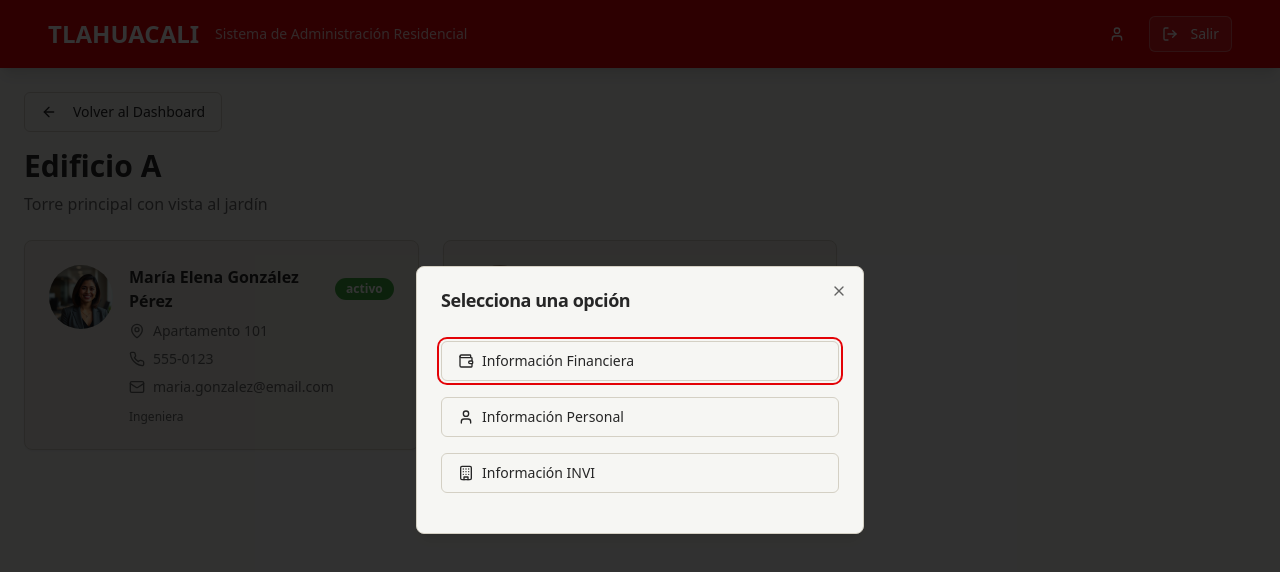
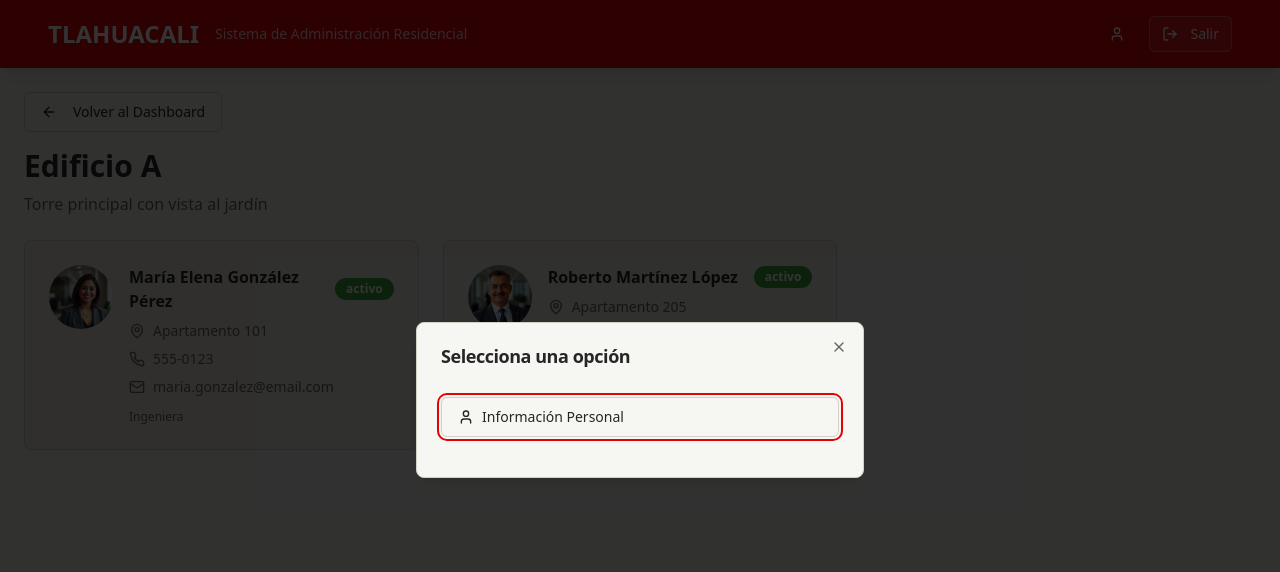
Before and after one commit to Bellion180/urban-nest, a React (Vite) app: page /building/1 in a window 1280 px wide. Both pictures are taken after a click on the element 221 px from the left and 345 px from the top of the page. Shown: the top 572 px of the page. Built offline with nearby package versions, Linux system fonts and the light colour scheme.

Commit message:
visualizacion de datos (usuario)

```diff
--- a/src/components/BuildingResidents.tsx
+++ b/src/components/BuildingResidents.tsx
@@ -5,12 +5,14 @@ import { Button } from '@/components/ui/button';
 import { Badge } from '@/components/ui/badge';
 import { Dialog, DialogContent, DialogHeader, DialogTitle } from '@/components/ui/dialog';
 import { buildings, residents } from '@/data/mockData';
+import { useAuth } from '@/contexts/AuthContext';
 import { ArrowLeft, Phone, Mail, MapPin, Wallet, User, Building } from 'lucide-react';
 import Header from './Header';
 
 const BuildingResidents = () => {
   const { buildingId } = useParams();
   const navigate = useNavigate();
+  const { isAdmin } = useAuth();
   const [selectedResident, setSelectedResident] = React.useState<string | null>(null);
   const [isDialogOpen, setIsDialogOpen] = React.useState(false);
 
@@ -30,13 +32,17 @@ const BuildingResidents = () => {
     if (selectedResident) {
       switch (option) {
         case 'financieros':
+          if (isAdmin) {
             navigate(`/resident/${selectedResident}/financial`);
+          }
           break;
         case 'personal':
           navigate(`/resident/${selectedResident}/personal`);
           break;
         case 'invi':
+          if (isAdmin) {
             navigate(`/resident/${selectedResident}/invi`);
+          }
           break;
       }
       setIsDialogOpen(false);
@@ -133,6 +139,7 @@ const BuildingResidents = () => {
             <DialogTitle>Selecciona una opción</DialogTitle>
           </DialogHeader>
           <div className="grid gap-4 py-4">
+            {isAdmin && (
               <Button
                 variant="outline"
                 className="w-full flex items-center justify-start gap-2"
@@ -141,6 +148,7 @@ const BuildingResidents = () => {
                 <Wallet className="h-4 w-4" />
                 Información Financiera
               </Button>
+            )}
             <Button
               variant="outline"
               className="w-full flex items-center justify-start gap-2"
@@ -149,6 +157,7 @@ const BuildingResidents = () => {
               <User className="h-4 w-4" />
               Información Personal
             </Button>
+            {isAdmin && (
               <Button
                 variant="outline"
                 className="w-full flex items-center justify-start gap-2"
@@ -157,6 +166,7 @@ const BuildingResidents = () => {
                 <Building className="h-4 w-4" />
                 Información INVI
               </Button>
+            )}
           </div>
         </DialogContent>
       </Dialog>
--- a/src/components/ResidentDetailModal.tsx
+++ b/src/components/ResidentDetailModal.tsx
@@ -5,6 +5,7 @@ import { Badge } from '@/components/ui/badge';
 import { Tabs, TabsContent, TabsList, TabsTrigger } from '@/components/ui/tabs';
 import { Card, CardContent, CardHeader, CardTitle } from '@/components/ui/card';
 import { Resident } from '@/types/user';
+import { useAuth } from '@/contexts/AuthContext';
 import {
   User,
   DollarSign,
@@ -33,6 +34,8 @@ const ResidentDetailModal: React.FC<ResidentDetailModalProps> = ({
   onClose,
   onPhotoClick
 }) => {
+  const { isAdmin } = useAuth();
+
   if (!resident) return null;
 
   return (
@@ -47,11 +50,13 @@ const ResidentDetailModal: React.FC<ResidentDetailModalProps> = ({
 
         <div className="mt-4">
           <Tabs defaultValue="personal" className="w-full">
-            <TabsList className="grid w-full grid-cols-3">
+            <TabsList className={`grid w-full ${isAdmin ? 'grid-cols-3' : 'grid-cols-1'}`}>
               <TabsTrigger value="personal" className="flex items-center space-x-2">
                 <User className="h-4 w-4" />
                 <span>Información Personal</span>
               </TabsTrigger>
+              {isAdmin && (
+                <>
                   <TabsTrigger value="financial" className="flex items-center space-x-2">
                     <DollarSign className="h-4 w-4" />
                     <span>Información Financiera</span>
@@ -60,6 +65,8 @@ const ResidentDetailModal: React.FC<ResidentDetailModalProps> = ({
                     <FileText className="h-4 w-4" />
                     <span>Información INVI</span>
                   </TabsTrigger>
+                </>
+              )}
             </TabsList>
 
             {/* Información Personal */}
@@ -208,7 +215,8 @@ const ResidentDetailModal: React.FC<ResidentDetailModalProps> = ({
               )}
             </TabsContent>
 
-            {/* Información Financiera */}
+            {/* Información Financiera - Solo para Administradores */}
+            {isAdmin && (
               <TabsContent value="financial" className="space-y-4">
                 <div className="grid grid-cols-1 md:grid-cols-2 gap-4">
                   <Card>
@@ -282,8 +290,10 @@ const ResidentDetailModal: React.FC<ResidentDetailModalProps> = ({
                   </CardContent>
                 </Card>
               </TabsContent>
+            )}
 
-            {/* Información INVI */}
+            {/* Información INVI - Solo para Administradores */}
+            {isAdmin && (
               <TabsContent value="invi" className="space-y-4">
                 <div className="grid grid-cols-1 md:grid-cols-2 gap-4">
                   <Card>
@@ -376,6 +386,7 @@ const ResidentDetailModal: React.FC<ResidentDetailModalProps> = ({
                   </CardContent>
                 </Card>
               </TabsContent>
+            )}
           </Tabs>
         </div>
       </DialogContent>
```
Lines whose indentation alone changed are shown as unchanged.
